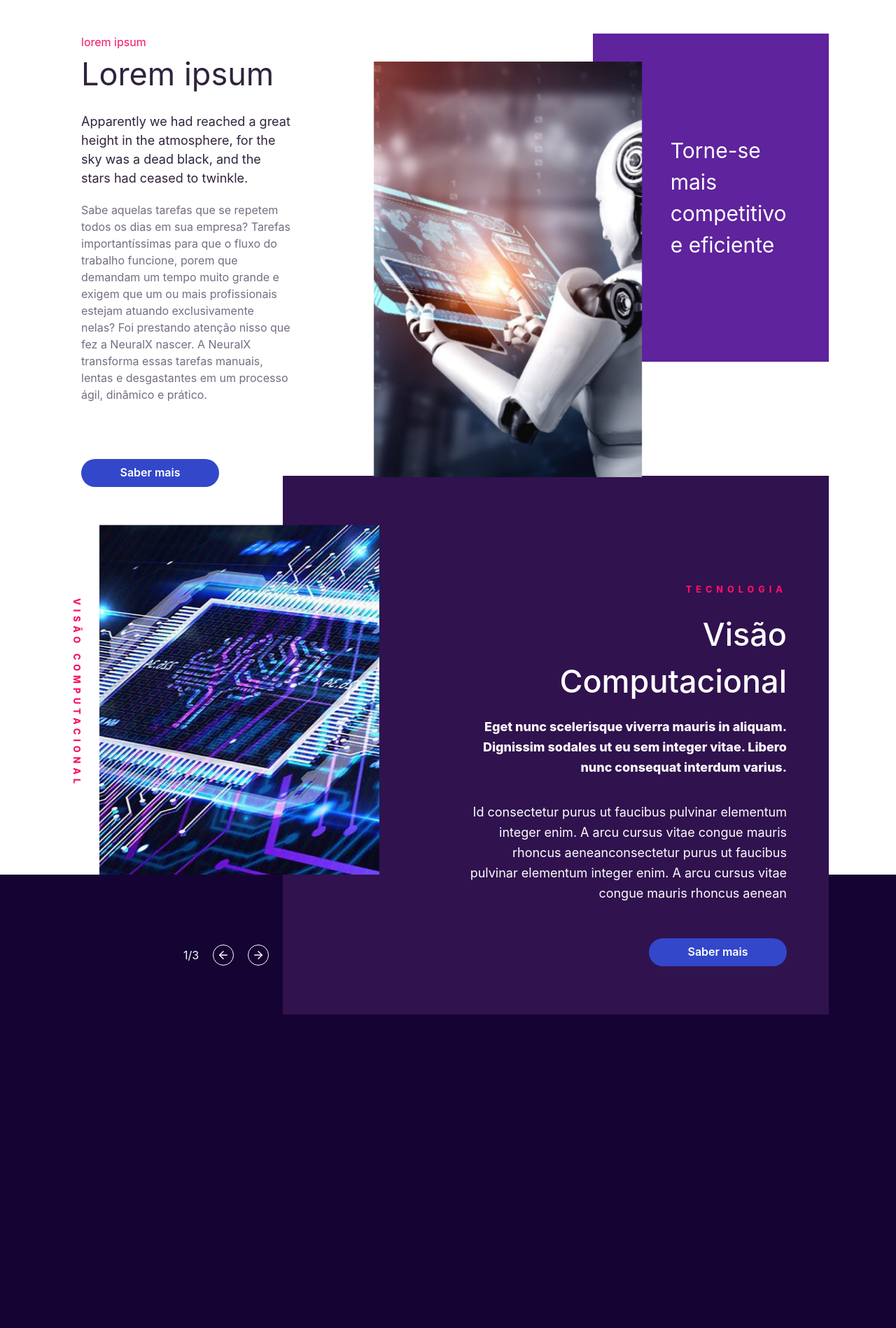
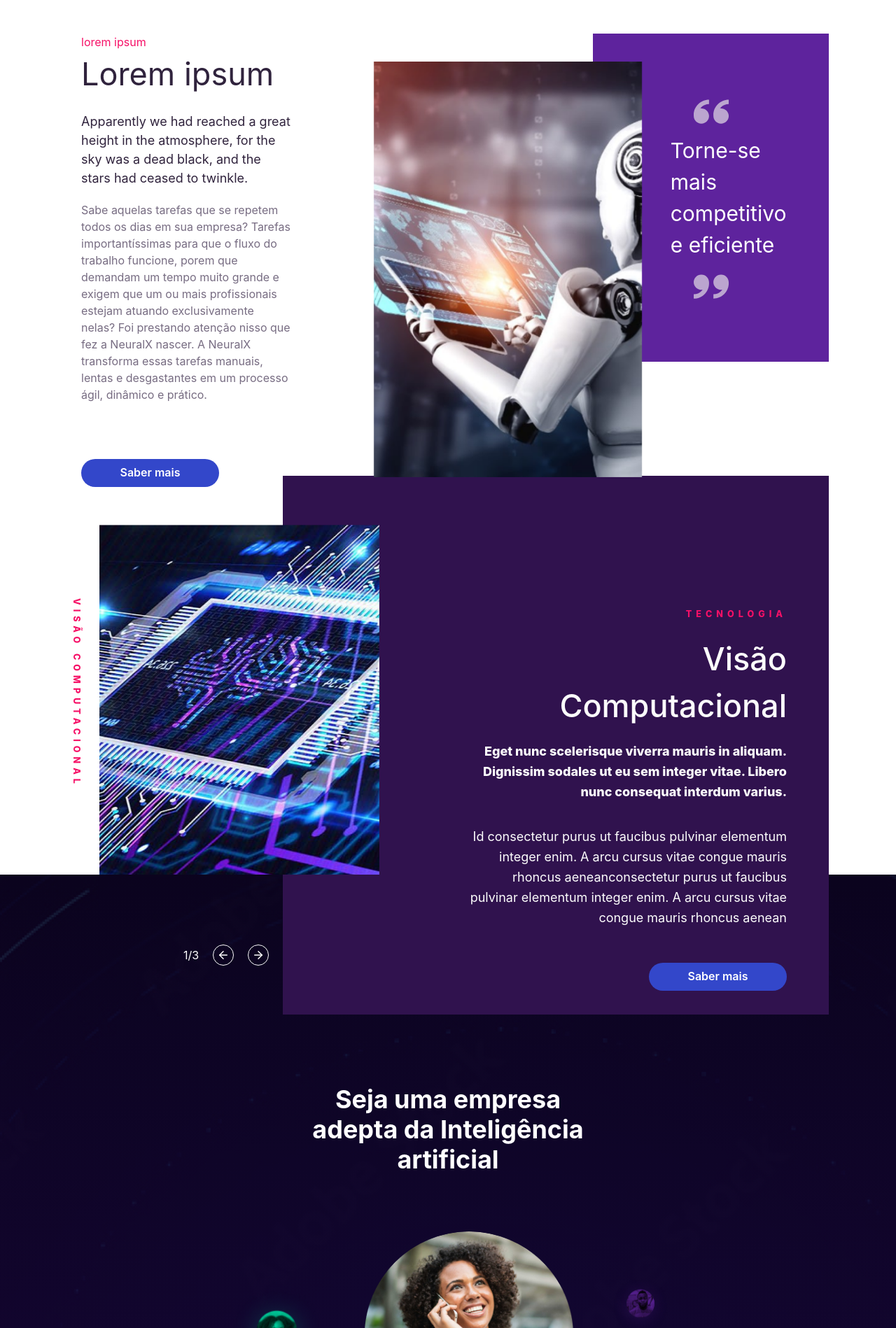
Before and after one commit to MatheusRochaDias/front-end-neuralx, a Next.js app: page / in a window 1280 px wide. Shown: the part 902-2800 px from the top of the page at 70% size. Built offline with nearby package versions, Linux system fonts and the light colour scheme.

Commit message:
feature: seção de formulario

```diff
--- a/src/pages/index.tsx
+++ b/src/pages/index.tsx
@@ -6,26 +6,32 @@ import {
   Image,
   Button,
   useMediaQuery,
+  Heading,
 } from "@chakra-ui/react";
 import Ia from "../../public/assets/IA.png";
 import Img from "../../public/assets/imgCarousel.png";
+import User from "../../public/assets/user.png";
+import User2 from "../../public/assets/user2.png";
+import User3 from "../../public/assets/user3.png";
 import { Header, Layout } from "~/components";
-import { configParticles } from "~/components/mocks/particles";
+import { Particles as configParticles } from "~/components/mocks/particles";
 import { FiArrowRight, FiArrowLeft } from "react-icons/fi";
 import { BsArrowRight } from "react-icons/bs";
+import { ImQuotesLeft, ImQuotesRight } from "react-icons/im";
 import Particles from "react-tsparticles";
 import { loadFull } from "tsparticles";
 import type { Container, Engine } from "tsparticles-engine";
 
 export default function Home() {
   const [current, setCurrent] = useState(0);
-  const [isLarger, Deskt, xl, lg, test, isText] = useMediaQuery([
+  const [isLarger, Deskt, xl, lg, xl1378, isText, smQuote] = useMediaQuery([
     "(min-width: 1320px)",
     "(max-width: 1350px)",
     "(max-width: 1400px)",
     "(max-width: 1036px)",
     "(max-width: 1378px)",
     "(min-width: 1220px)",
+    "(max-width: 878px)",
   ]);
   const particlesInit = async (main: Engine) => {
     // console.log(main);
@@ -36,7 +42,6 @@ export default function Home() {
     // console.log(container);
   };
 
-  const isHeight = window.screen.height;
   const isWidth = window.screen.width;
   const data = [
     {
@@ -64,19 +69,24 @@ export default function Home() {
     <Box w="full">
       <Box
         id="id"
-        h={{ base: "500px", md: "650px", lg: "800px", xl: "900px" }}
-        borderEndStartRadius={"40%"}
+        h={{ base: "700px", md: "650px", lg: "800px", xl: "900px" }}
+        borderEndStartRadius={{ base: "100px", sm: "200px", lg: "40%" }}
+        // pb={{ base: "70px", md: "" }}
       >
         <Particles
           id="tsparticles"
           init={particlesInit}
           loaded={particlesLoaded}
           style={{ width: "100%", height: "100%", position: "absolute" }}
-          options={configParticles}
+          options={configParticles()}
         />
         <Header />
         <Layout>
-          <Box w={{ base: "80%", lg: "70%", xl: "50%" }} mt="80px">
+          <Box
+            w={{ base: "80%", lg: "70%", xl: "50%" }}
+            // mt="80px"
+            // pt="180px"
+          >
             <Box w={"full"}>
               <Text color={"#fff"}>Lorem ipsum</Text>
               <Text fontSize={{ base: "30px", md: "45px", lg: "65px" }}>
@@ -142,8 +152,12 @@ export default function Home() {
               Saber mais
             </Button>
           </Flex>
-          <Flex w="full" justify={{ base: "center", lg: "right" }}>
-            <Box zIndex={1000} mt="40px">
+          <Flex
+            w="full"
+            justify={{ base: "center", lg: "right" }}
+            mt={{ base: "20px", lg: "0px" }}
+          >
+            <Box zIndex={1000} mt={{ base: "30px", md: "40px" }}>
               <Image
                 src={Ia.src}
                 width={{ base: "70%", lg: "full" }}
@@ -153,20 +167,30 @@ export default function Home() {
             </Box>
             <Flex
               justify={"center"}
+              flexDir="column"
               align="center"
               bg="#5E239D"
-              h={{ base: "300px", lg: "60%" }}
-              ml={{ base: "-205px", lg: "-35px", xl: "-70px" }}
-              w={{ base: "300px", xl: "45%" }}
+              h={{ base: "200px", sm: "300px", lg: "60%" }}
+              ml={{
+                base: "-125px",
+                sm: "-215px",
+                lg: "-35px",
+                xl: "-70px",
+              }}
+              w={{ base: "", sm: "300px", xl: "45%" }}
             >
+              <ImQuotesLeft size={smQuote ? 18 : 50} color="#f4f4ed9f" />
+
               <Text
                 color="#fff"
-                px={{ base: "50px", xl: "100px" }}
-                ml={{ base: "60px", xl: "50px" }}
+                px={{ base: "20px", md: "50px", xl: "100px" }}
+                ml={{ base: "60px", sm: "80px", xl: "50px" }}
                 fontSize={{ base: "15px", md: "20px", xl: "30px" }}
+                my="10px"
               >
                 Torne-se mais competitivo e eficiente
               </Text>
+              <ImQuotesRight size={smQuote ? 18 : 50} color="#f4f4ed9f" />
             </Flex>
           </Flex>
         </Flex>
@@ -238,7 +262,7 @@ export default function Home() {
                 cursor={"pointer"}
                 onClick={() => {
                   if (current === 0) {
-                    return;
+                    setCurrent(3);
                   }
                   setCurrent((item) => item - 1);
                 }}
@@ -257,7 +281,7 @@ export default function Home() {
                 cursor={"pointer"}
                 onClick={() => {
                   if (current >= data.length - 1) {
-                    return;
+                    setCurrent(-1);
                   }
                   setCurrent((item) => item + 1);
                 }}
@@ -270,15 +294,36 @@ export default function Home() {
         <Flex
           bg="#30124E"
           w="full"
+          // h={{ base: "700px", md: "500px", lg: "100%" }}
           mb={{ base: "-100px", lg: lg ? "-120px" : "-200px", xl: "-200px" }}
           color="#fff"
           pl={{ base: "50px", xl: Deskt ? "0" : "81px" }}
-          p={{ base: "50px", lg: "0" }}
+          p={{ base: "50px 10px", md: "50px 20px", lg: "0" }}
+          align="center"
         >
+          <Flex
+            display={{ base: "flex", lg: "none" }}
+            align={"center"}
+            justify="center"
+            w="30px"
+            h={"30px"}
+            border="1px solid #ffffff"
+            borderRadius={50}
+            p="5px"
+            cursor={"pointer"}
+            onClick={() => {
+              if (current === 0) {
+                setCurrent(3);
+              }
+              setCurrent((item) => item - 1);
+            }}
+          >
+            <FiArrowLeft color="#fff" size={20} />
+          </Flex>
           <Box
             // p="0px 90px 0px 30px"
-            pr={{ base: "0", lg: lg ? "30px" : test ? "60px" : "90px" }}
-            pl={{ base: "0", lg: test ? "150px" : "90px" }}
+            pr={{ base: "0", lg: lg ? "30px" : xl1378 ? "60px" : "90px" }}
+            pl={{ base: "0", lg: xl1378 ? "150px" : "90px" }}
             mt={{ base: "0", lg: "150px" }}
             w={{ base: "full", xl: "85%" }}
             ml={{ base: "0", xl: "auto" }}
@@ -343,13 +388,126 @@ export default function Home() {
               </Button>
             </Flex>
           </Box>
+          <Flex
+            display={{ base: "flex", lg: "none" }}
+            align={"center"}
+            justify="center"
+            w="30px"
+            h={"30px"}
+            border="1px solid #ffffff"
+            borderRadius={50}
+            p="5px"
+            cursor={"pointer"}
+            onClick={() => {
+              if (current >= data.length - 1) {
+                setCurrent(-1);
+              }
+              setCurrent((item) => item + 1);
+            }}
+          >
+            <FiArrowRight color="#fff" size={20} />
+          </Flex>
         </Flex>
       </Flex>
-      <Flex w="full" bg="#150433" h="800px">
-        <Flex>
-          <Box></Box>
-        </Flex>
-      </Flex>
+      <Box w="full" bg="#150433" id="contact" h="1800px" pt="300px">
+        <Layout>
+          <Box>
+            <Heading
+              textAlign={"center"}
+              color="#fff"
+              w="40%"
+              mx="auto"
+              mb="80px"
+            >
+              Seja uma empresa adepta da Inteligência artificial
+            </Heading>
+            <Flex w="full" justify={"center"} align="center">
+              <Box>
+                <Image
+                  mr="50px"
+                  src={User2.src}
+                  backgroundSize="cover"
+                  w="150px"
+                  h="150px"
+                  borderRadius={"50%"}
+                  alt="Carousel de imagens"
+                  id="image-users"
+                />
+              </Box>
+              <Box>
+                <Image
+                  src={User.src}
+                  backgroundSize="cover"
+                  w="300px"
+                  h="300px"
+                  borderRadius={"50%"}
+                  alt="Carousel de imagens"
+                />
+              </Box>
+              <Box>
+                <Image
+                  ml="50px"
+                  src={User3.src}
+                  backgroundSize="cover"
+                  w="90px"
+                  h="90px"
+                  borderRadius={"50%"}
+                  alt="Carousel de imagens"
+                  id="image-users1"
+                />
+              </Box>
+            </Flex>
+            <Flex w="50%" mx="auto" justify={"center"} align="center" mt="50px">
+              <Flex
+                align={"center"}
+                justify="center"
+                w="25px"
+                h={"25px"}
+                border="1px solid #F61067"
+                borderRadius={50}
+                p="5px"
+                cursor={"pointer"}
+                onClick={() => {
+                  if (current === 0) {
+                    setCurrent(3);
+                  }
+                  setCurrent((item) => item - 1);
+                }}
+              >
+                <FiArrowLeft color="#F61067" size={18} />
+              </Flex>
+              <Box
+                color="#fff"
+                fontSize={"24px"}
+                w="50%"
+                mx="80px"
+                textAlign={"center"}
+              >
+                Lectus arcu bibendum at varius. Adipiscing diam donec adipiscing
+                tristique.
+              </Box>
+              <Flex
+                align={"center"}
+                justify="center"
+                w="25px"
+                h={"25px"}
+                border="1px solid #F61067"
+                borderRadius={50}
+                p="5px"
+                cursor={"pointer"}
+                onClick={() => {
+                  if (current >= data.length - 1) {
+                    setCurrent(-1);
+                  }
+                  setCurrent((item) => item + 1);
+                }}
+              >
+                <FiArrowRight color="#F61067" size={18} />
+              </Flex>
+            </Flex>
+          </Box>
+        </Layout>
+      </Box>
     </Box>
   );
 }
--- a/src/styles/globals.css
+++ b/src/styles/globals.css
@@ -27,3 +27,40 @@ a {
   height: 100%;
   position: absolute;
 }
+#contact{
+  background-image:
+    linear-gradient(to top, rgba(31, 7, 72, 0.891), rgba(0, 0, 0, 0.369)),
+    url("../../public/assets/bgSection\ \(1\).png");
+  background-size: cover;
+}
+
+#image-users{
+  animation: float 3s ease-in-out infinite;
+}
+
+@keyframes float{
+  0% {
+    transform:  translateY(0);
+  }
+  50%{
+    transform: translateY(-25px);
+  }
+  100%{
+    transform: translateY(0);
+  }
+}
+#image-users1{
+  animation: float1 4s ease-in-out infinite;
+}
+
+@keyframes float1{
+  0% {
+    transform:  translateY(-20px);
+  }
+  50%{
+    transform: translateY(-45px);
+  }
+  100%{
+    transform: translateY(-20px);
+  }
+}
```
